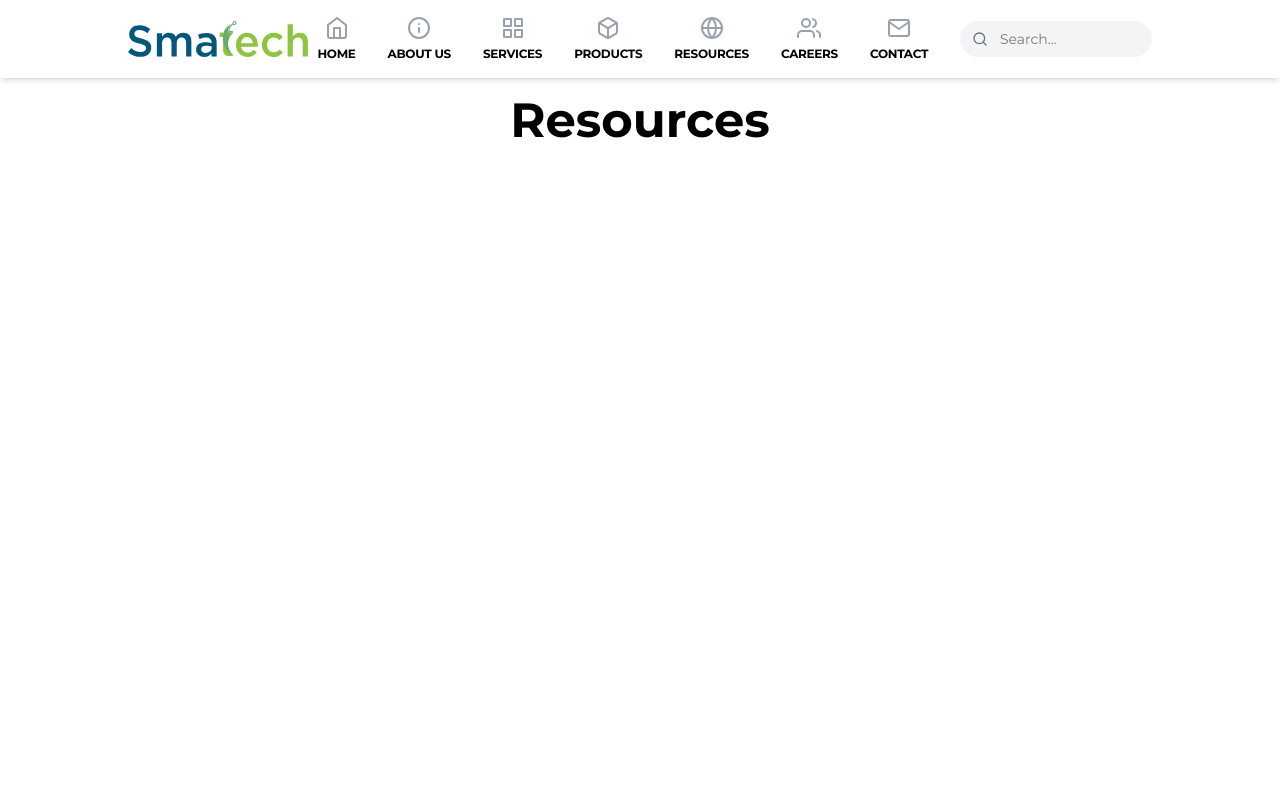
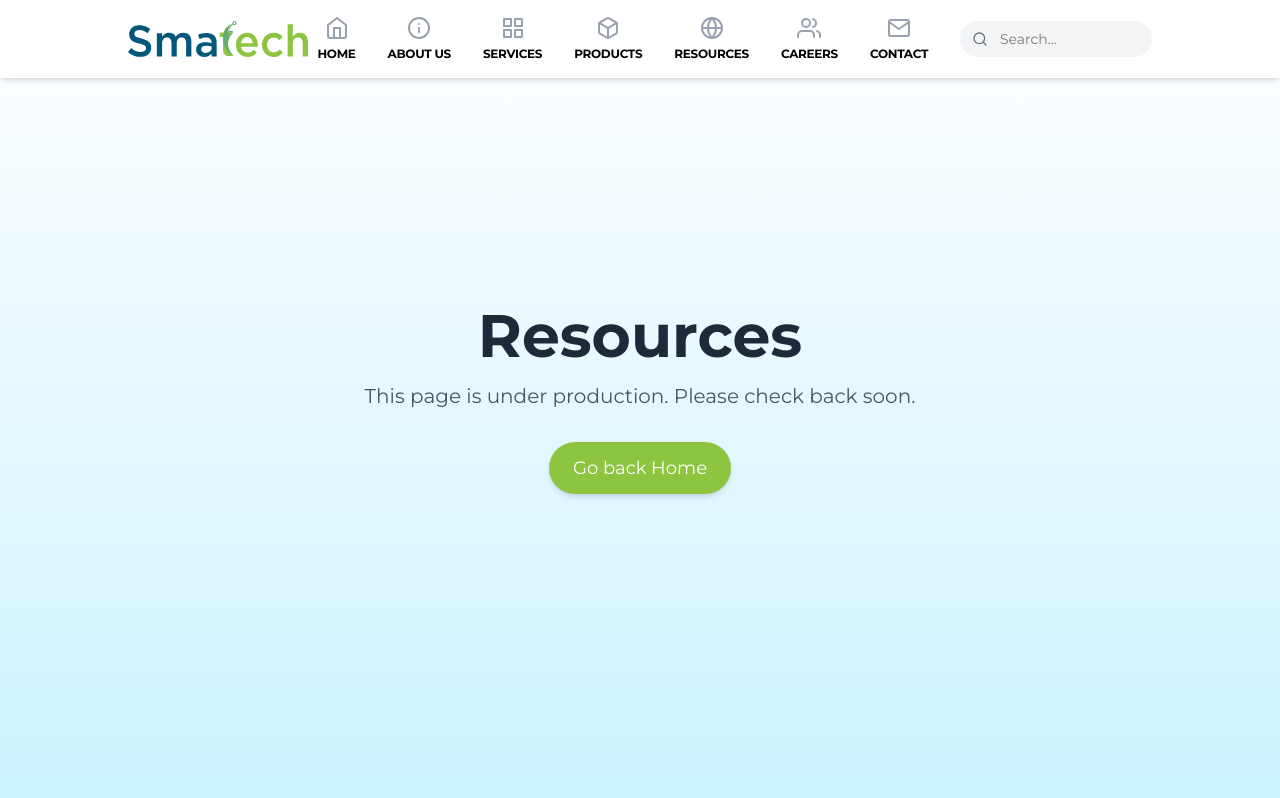
Before and after one commit to billychosee/Website, a Next.js app: page /resources in a window 1280 px wide. Shown: the top 798 px of the page. Built offline with nearby package versions, Linux system fonts and the light colour scheme.

Commit message:
Final Changes ts configgfdsdh

```diff
--- a/src/app/resources/page.tsx
+++ b/src/app/resources/page.tsx
@@ -1,11 +1,24 @@
-import React from 'react'
+import Link from 'next/link';
+import Footer from '../components/Footer';
 
 function Resources() {
   return (
-    <div className='bg-white py-24 text-black text-center'>
-      <h1 className='text-5xl font-bold'>Resources</h1>
+    <div>
+      <div className="flex flex-col min-h-screen bg-gradient-to-t from-[#ccf1ff] to-white justify-center items-center text-center animate-fade-in px-4">
+        <h1 className="text-6xl font-bold text-gray-800 mb-4">Resources</h1>
+        <p className="text-xl text-gray-600 mb-8">
+          This page is under production. Please check back soon.
+        </p>
+        <Link
+          href="/"
+          className="bg-[#8DC440] hover:bg-black text-white px-6 py-3 rounded-full text-lg transition duration-300 shadow-md"
+        >
+          Go back Home
+        </Link>
+      </div>
+      <Footer />
     </div>
-  )
+  );
 }
 
-export default Resources
+export default Resources;
```
